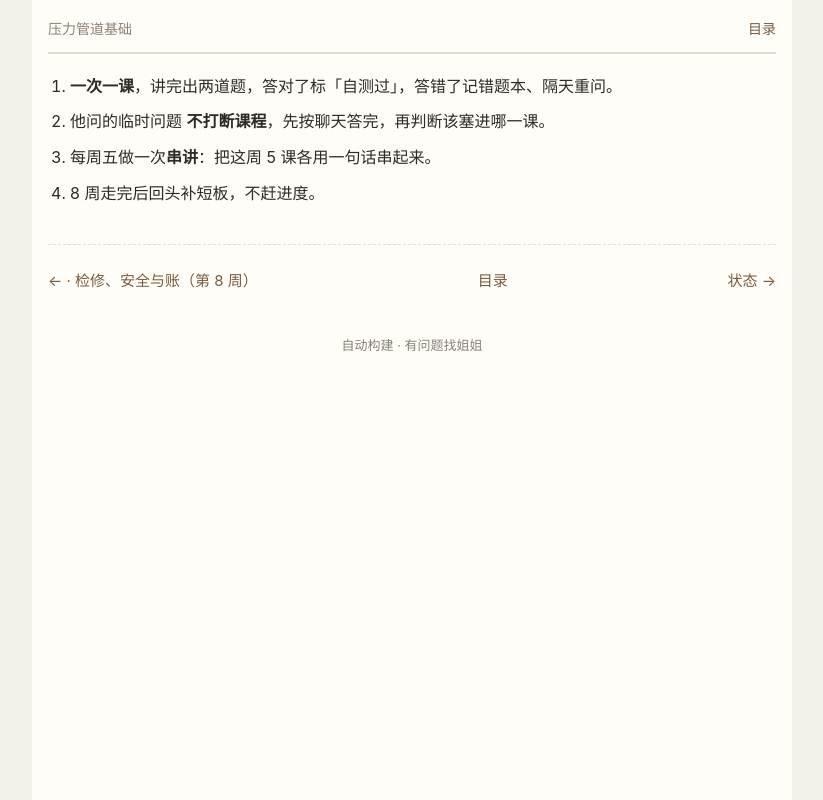
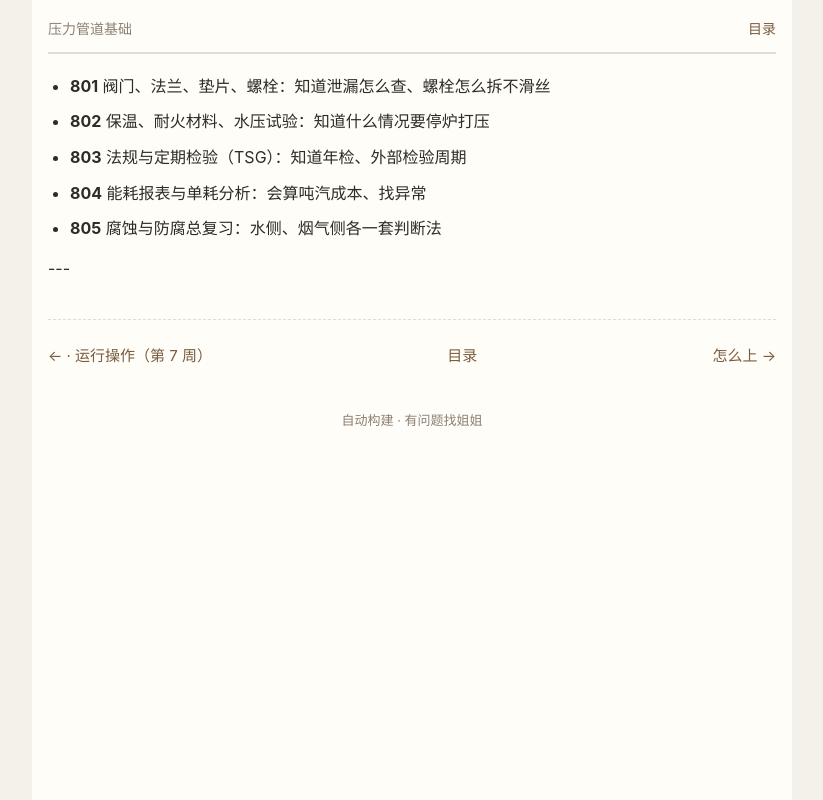
Before and after one commit to sanitiet/note, a plain HTML site: page s41.html in a window 1280 px wide. Shown: the whole page, without its empty margins (228-1051 px from the left). Drawn offline with Linux system fonts and the light colour scheme.

Commit message:
更新 s41.html

```diff
--- a/s41.html
+++ b/s41.html
@@ -1,8 +1,9 @@
 <!DOCTYPE html><html lang="zh-CN"><head><meta charset="utf-8">
 <meta name="viewport" content="width=device-width,initial-scale=1">
-<title>怎么上 · 压力管道基础</title><link rel="stylesheet" href="style.css"></head>
+<title>模块八 · 检修、安全与账（第 8 周） · 压力管道基础</title><link rel="stylesheet" href="style.css"></head>
 <body><div class="wrap">
 <div class="top"><span>压力管道基础</span><a href="index.html">目录</a></div>
-<ol><li><b>一次一课</b>，讲完出两道题，答对了标「自测过」，答错了记错题本、隔天重问。</li><li>他问的临时问题 <b>不打断课程</b>，先按聊天答完，再判断该塞进哪一课。</li><li>每周五做一次<b>串讲</b>：把这周 5 课各用一句话串起来。</li><li>8 周走完后回头补短板，不赶进度。</li></ol>
-<div class="nav"><a href="s40.html">← · 检修、安全与账（第 8 周）</a><a href="index.html">目录</a><a href="s42.html">状态 →</a></div>
+<ul><li><b>801</b> 阀门、法兰、垫片、螺栓：知道泄漏怎么查、螺栓怎么拆不滑丝</li><li><b>802</b> 保温、耐火材料、水压试验：知道什么情况要停炉打压</li><li><b>803</b> 法规与定期检验（TSG）：知道年检、外部检验周期</li><li><b>804</b> 能耗报表与单耗分析：会算吨汽成本、找异常</li><li><b>805</b> 腐蚀与防腐总复习：水侧、烟气侧各一套判断法</li></ul>
+<p>---</p>
+<div class="nav"><a href="s40.html">← · 运行操作（第 7 周）</a><a href="index.html">目录</a><a href="s42.html">怎么上 →</a></div>
 <footer>自动构建 · 有问题找姐姐</footer></div></body></html>
```
